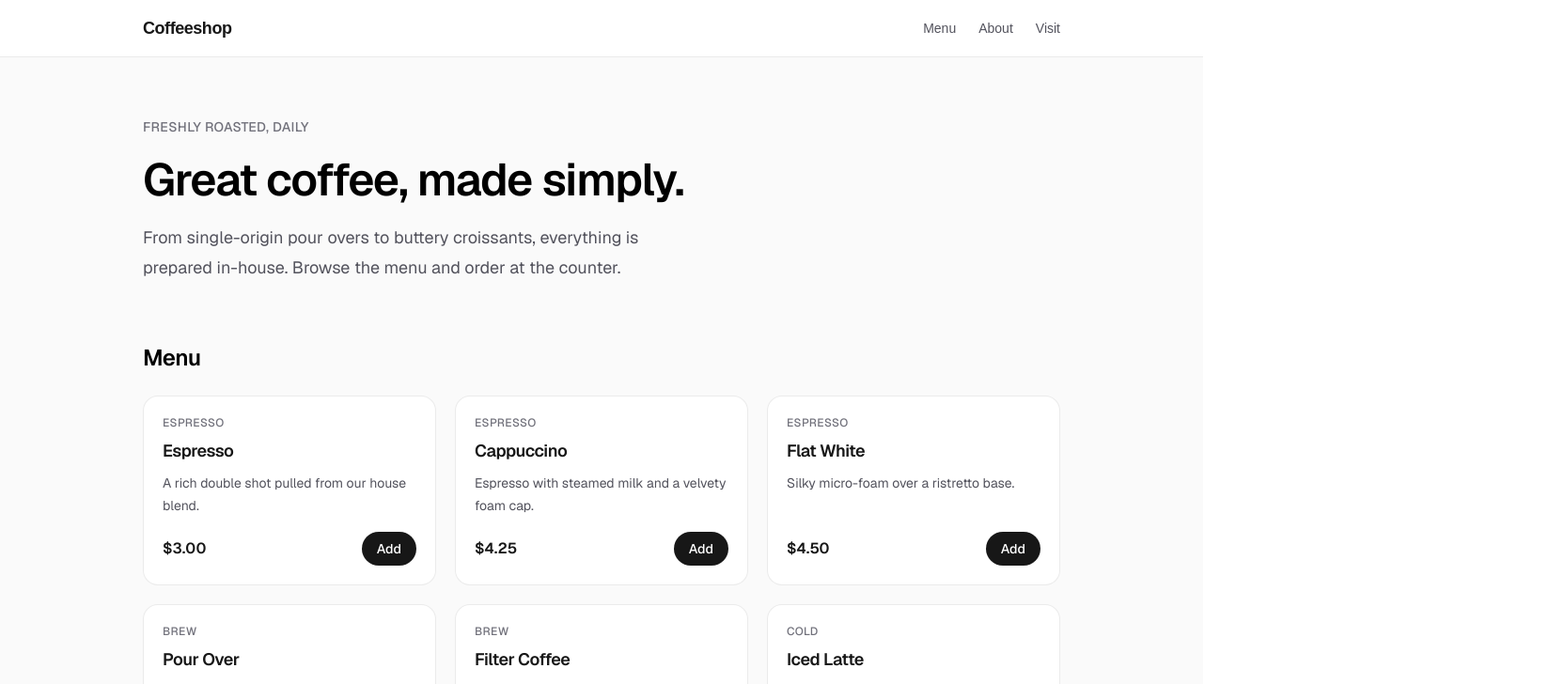
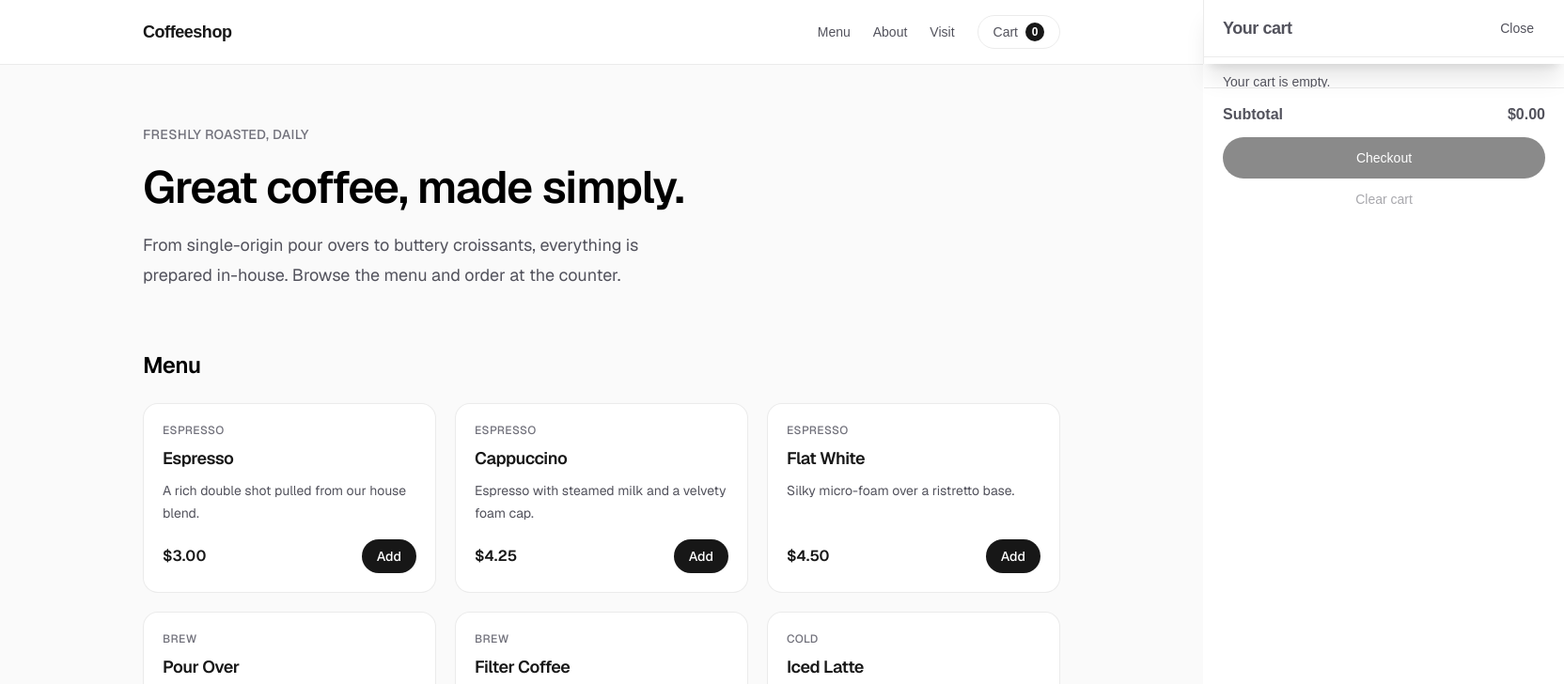
Before and after one commit to jarrassoul/Coffeeshop_Web, a Next.js app: page / in a window 1280 px wide. Shown: the top 728 px of the page at 94% size, 1664 px wide, since content can reach past the window. Built offline with nearby package versions, Linux system fonts and the light colour scheme.

Commit message:
Add client-side shopping cart with drawer, live count, and quantity controls

```diff
--- a/src/app/layout.tsx
+++ b/src/app/layout.tsx
@@ -1,5 +1,6 @@
 import type { Metadata } from "next";
 import { Geist, Geist_Mono } from "next/font/google";
+import { CartProvider } from "@/context/cart";
 import Header from "@/components/Header";
 import Footer from "@/components/Footer";
 import "./globals.css";
@@ -27,9 +28,11 @@ export default function RootLayout({ children }: LayoutProps<"/">) {
       className={`${geistSans.variable} ${geistMono.variable} h-full antialiased`}
     >
       <body className="min-h-full flex flex-col">
-        <Header />
-        {children}
-        <Footer />
+        <CartProvider>
+          <Header />
+          {children}
+          <Footer />
+        </CartProvider>
       </body>
     </html>
   );
--- /dev/null
+++ b/src/components/CartButton.tsx
@@ -0,0 +1,26 @@
+"use client";
+
+import { useState } from "react";
+import { useCart } from "@/context/cart";
+import CartDrawer from "@/components/CartDrawer";
+
+export default function CartButton() {
+  const { count } = useCart();
+  const [open, setOpen] = useState(false);
+
+  return (
+    <>
+      <button
+        type="button"
+        onClick={() => setOpen(true)}
+        className="flex h-9 items-center justify-center gap-2 rounded-full border border-black/[.08] px-4 text-sm font-medium transition-colors hover:bg-black/[.04] dark:border-white/[.145] dark:hover:bg-white/[.08]"
+      >
+        Cart
+        <span className="flex h-5 min-w-5 items-center justify-center rounded-full bg-foreground px-1 text-xs font-semibold text-background">
+          {count}
+        </span>
+      </button>
+      <CartDrawer open={open} onClose={() => setOpen(false)} />
+    </>
+  );
+}
--- /dev/null
+++ b/src/components/CartDrawer.tsx
@@ -0,0 +1,121 @@
+"use client";
+
+import { useCart } from "@/context/cart";
+import { formatPrice } from "@/lib/products";
+
+type CartDrawerProps = {
+  open: boolean;
+  onClose: () => void;
+};
+
+export default function CartDrawer({ open, onClose }: CartDrawerProps) {
+  const { lines, subtotal, addItem, decrementItem, removeItem, clearCart } =
+    useCart();
+
+  return (
+    <>
+      <div
+        onClick={onClose}
+        aria-hidden="true"
+        className={`fixed inset-0 z-20 bg-black/40 transition-opacity ${
+          open ? "opacity-100" : "pointer-events-none opacity-0"
+        }`}
+      />
+      <aside
+        aria-label="Shopping cart"
+        className={`fixed right-0 top-0 z-30 flex h-full w-full max-w-sm flex-col border-l border-black/[.08] bg-white shadow-xl transition-transform duration-200 dark:border-white/[.145] dark:bg-zinc-950 ${
+          open ? "translate-x-0" : "translate-x-full"
+        }`}
+      >
+        <div className="flex items-center justify-between border-b border-black/[.08] px-5 py-4 dark:border-white/[.145]">
+          <h2 className="text-lg font-semibold tracking-tight">Your cart</h2>
+          <button
+            type="button"
+            onClick={onClose}
+            className="rounded-full px-3 py-1 text-sm font-medium text-zinc-600 transition-colors hover:bg-black/[.04] hover:text-zinc-950 dark:text-zinc-400 dark:hover:bg-white/[.08] dark:hover:text-zinc-50"
+          >
+            Close
+          </button>
+        </div>
+
+        <div className="flex-1 overflow-y-auto px-5 py-4">
+          {lines.length === 0 ? (
+            <p className="text-sm text-zinc-600 dark:text-zinc-400">
+              Your cart is empty.
+            </p>
+          ) : (
+            <ul className="flex flex-col gap-4">
+              {lines.map(({ product, quantity }) => (
+                <li key={product.id} className="flex flex-col gap-2">
+                  <div className="flex items-start justify-between gap-3">
+                    <div className="flex flex-col">
+                      <span className="text-sm font-semibold">
+                        {product.name}
+                      </span>
+                      <span className="text-xs text-zinc-500 dark:text-zinc-400">
+                        ${formatPrice(product.price)} each
+                      </span>
+                    </div>
+                    <button
+                      type="button"
+                      onClick={() => removeItem(product.id)}
+                      className="text-xs font-medium text-zinc-500 transition-colors hover:text-zinc-950 dark:text-zinc-400 dark:hover:text-zinc-50"
+                    >
+                      Remove
+                    </button>
+                  </div>
+                  <div className="flex items-center justify-between">
+                    <div className="flex items-center gap-3">
+                      <button
+                        type="button"
+                        onClick={() => decrementItem(product.id)}
+                        className="flex h-7 w-7 items-center justify-center rounded-full border border-black/[.08] text-sm transition-colors hover:bg-black/[.04] dark:border-white/[.145] dark:hover:bg-white/[.08]"
+                      >
+                        -
+                      </button>
+                      <span className="w-4 text-center text-sm font-medium">
+                        {quantity}
+                      </span>
+                      <button
+                        type="button"
+                        onClick={() => addItem(product.id)}
+                        className="flex h-7 w-7 items-center justify-center rounded-full border border-black/[.08] text-sm transition-colors hover:bg-black/[.04] dark:border-white/[.145] dark:hover:bg-white/[.08]"
+                      >
+                        +
+                      </button>
+                    </div>
+                    <span className="text-sm font-semibold">
+                      ${formatPrice(product.price * quantity)}
+                    </span>
+                  </div>
+                </li>
+              ))}
+            </ul>
+          )}
+        </div>
+
+        <div className="flex flex-col gap-3 border-t border-black/[.08] px-5 py-4 dark:border-white/[.145]">
+          <div className="flex items-center justify-between text-base font-semibold">
+            <span>Subtotal</span>
+            <span>${formatPrice(subtotal)}</span>
+          </div>
+          <button
+            type="button"
+            disabled={lines.length === 0}
+            className="flex h-11 items-center justify-center rounded-full bg-foreground text-background transition-colors hover:bg-[#383838] disabled:cursor-default disabled:opacity-50 dark:hover:bg-[#ccc]"
+          >
+            Checkout
+          </button>
+          <button
+            type="button"
+            onClick={clearCart}
+            disabled={lines.length === 0}
+            className="text-center text-sm font-medium text-zinc-600 transition-colors hover:text-zinc-950 disabled:cursor-default disabled:opacity-50 dark:text-zinc-400 dark:hover:text-zinc-50"
+          >
+            Clear cart
+          </button>
+        </div>
+      </aside>
+    </>
+  );
+}
--- a/src/components/Header.tsx
+++ b/src/components/Header.tsx
@@ -1,3 +1,5 @@
+import CartButton from "@/components/CartButton";
+
 const navLinks = [
   { href: "#menu", label: "Menu" },
   { href: "#about", label: "About" },
@@ -21,6 +23,7 @@ export default function Header() {
               {link.label}
             </a>
           ))}
+          <CartButton />
         </nav>
       </div>
     </header>
--- a/src/components/ProductCard.tsx
+++ b/src/components/ProductCard.tsx
@@ -1,10 +1,11 @@
 "use client";
 
-import { useState } from "react";
+import { useCart } from "@/context/cart";
 import { type Product, categoryLabels, formatPrice } from "@/lib/products";
 
 export default function ProductCard({ product }: { product: Product }) {
-  const [added, setAdded] = useState(false);
+  const { addItem, decrementItem, quantityOf } = useCart();
+  const quantity = quantityOf(product.id);
 
   return (
     <article className="flex flex-col justify-between gap-4 rounded-2xl border border-black/[.08] bg-white p-5 transition-colors hover:border-black/[.16] dark:border-white/[.145] dark:bg-zinc-950 dark:hover:border-white/[.24]">
@@ -21,14 +22,35 @@ export default function ProductCard({ product }: { product: Product }) {
         <span className="text-base font-semibold">
           ${formatPrice(product.price)}
         </span>
-        <button
-          type="button"
-          onClick={() => setAdded(true)}
-          disabled={added}
-          className="flex h-9 items-center justify-center rounded-full bg-foreground px-4 text-sm font-medium text-background transition-colors hover:bg-[#383838] disabled:cursor-default disabled:opacity-60 dark:hover:bg-[#ccc]"
-        >
-          {added ? "Added" : "Add"}
-        </button>
+        {quantity === 0 ? (
+          <button
+            type="button"
+            onClick={() => addItem(product.id)}
+            className="flex h-9 items-center justify-center rounded-full bg-foreground px-4 text-sm font-medium text-background transition-colors hover:bg-[#383838] dark:hover:bg-[#ccc]"
+          >
+            Add
+          </button>
+        ) : (
+          <div className="flex items-center gap-3">
+            <button
+              type="button"
+              onClick={() => decrementItem(product.id)}
+              className="flex h-8 w-8 items-center justify-center rounded-full border border-black/[.08] text-sm transition-colors hover:bg-black/[.04] dark:border-white/[.145] dark:hover:bg-white/[.08]"
+            >
+              -
+            </button>
+            <span className="w-4 text-center text-sm font-medium">
+              {quantity}
+            </span>
+            <button
+              type="button"
+              onClick={() => addItem(product.id)}
+              className="flex h-8 w-8 items-center justify-center rounded-full border border-black/[.08] text-sm transition-colors hover:bg-black/[.04] dark:border-white/[.145] dark:hover:bg-white/[.08]"
+            >
+              +
+            </button>
+          </div>
+        )}
       </div>
     </article>
   );
--- /dev/null
+++ b/src/context/cart.tsx
@@ -0,0 +1,101 @@
+"use client";
+
+import {
+  createContext,
+  useContext,
+  useMemo,
+  useReducer,
+  type ReactNode,
+} from "react";
+import { products, type Product } from "@/lib/products";
+
+export type CartLine = {
+  product: Product;
+  quantity: number;
+};
+
+type CartState = Record<string, number>;
+
+type CartAction =
+  | { type: "add"; id: string }
+  | { type: "decrement"; id: string }
+  | { type: "remove"; id: string }
+  | { type: "clear" };
+
+function cartReducer(state: CartState, action: CartAction): CartState {
+  switch (action.type) {
+    case "add":
+      return { ...state, [action.id]: (state[action.id] ?? 0) + 1 };
+    case "decrement": {
+      const next = (state[action.id] ?? 0) - 1;
+      const updated = { ...state };
+      if (next <= 0) {
+        delete updated[action.id];
+      } else {
+        updated[action.id] = next;
+      }
+      return updated;
+    }
+    case "remove": {
+      const updated = { ...state };
+      delete updated[action.id];
+      return updated;
+    }
+    case "clear":
+      return {};
+    default:
+      return state;
+  }
+}
+
+type CartContextValue = {
+  lines: CartLine[];
+  count: number;
+  subtotal: number;
+  quantityOf: (id: string) => number;
+  addItem: (id: string) => void;
+  decrementItem: (id: string) => void;
+  removeItem: (id: string) => void;
+  clearCart: () => void;
+};
+
+const CartContext = createContext<CartContextValue | null>(null);
+
+export function CartProvider({ children }: { children: ReactNode }) {
+  const [state, dispatch] = useReducer(cartReducer, {});
+
+  const value = useMemo<CartContextValue>(() => {
+    const lines: CartLine[] = Object.entries(state).flatMap(
+      ([id, quantity]) => {
+        const product = products.find((item) => item.id === id);
+        return product ? [{ product, quantity }] : [];
+      },
+    );
+    const count = lines.reduce((sum, line) => sum + line.quantity, 0);
+    const subtotal = lines.reduce(
+      (sum, line) => sum + line.quantity * line.product.price,
+      0,
+    );
+
+    return {
+      lines,
+      count,
+      subtotal,
+      quantityOf: (id) => state[id] ?? 0,
+      addItem: (id) => dispatch({ type: "add", id }),
+      decrementItem: (id) => dispatch({ type: "decrement", id }),
+      removeItem: (id) => dispatch({ type: "remove", id }),
+      clearCart: () => dispatch({ type: "clear" }),
+    };
+  }, [state]);
+
+  return <CartContext.Provider value={value}>{children}</CartContext.Provider>;
+}
+
+export function useCart(): CartContextValue {
+  const context = useContext(CartContext);
+  if (!context) {
+    throw new Error("useCart must be used within a CartProvider");
+  }
+  return context;
+}
```
